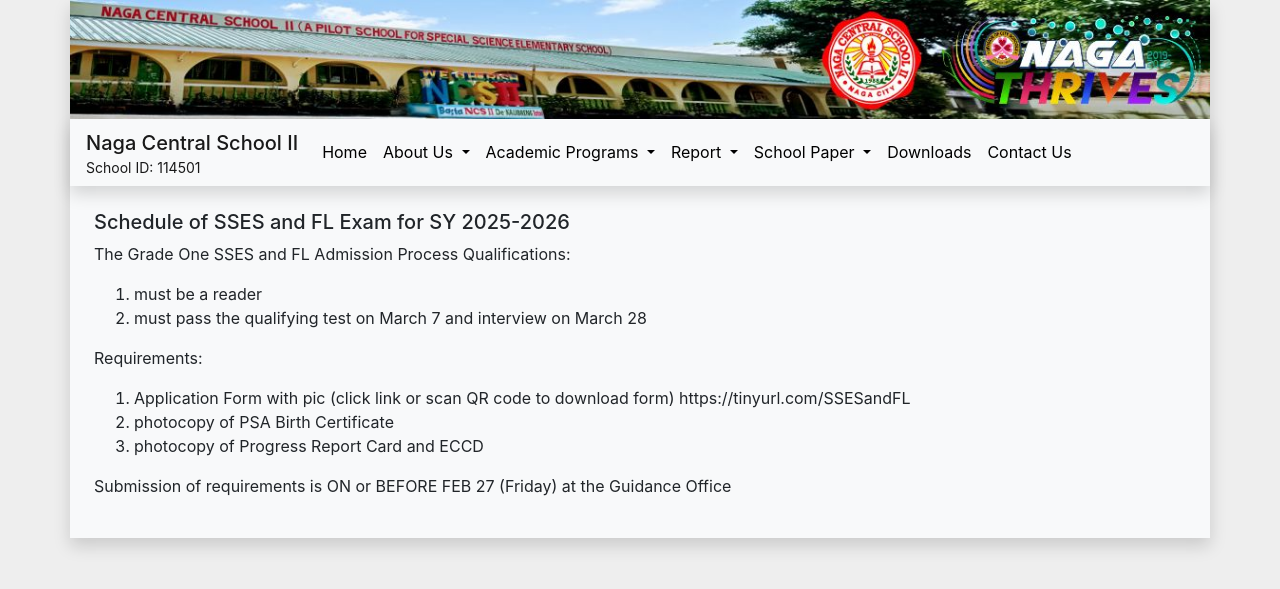
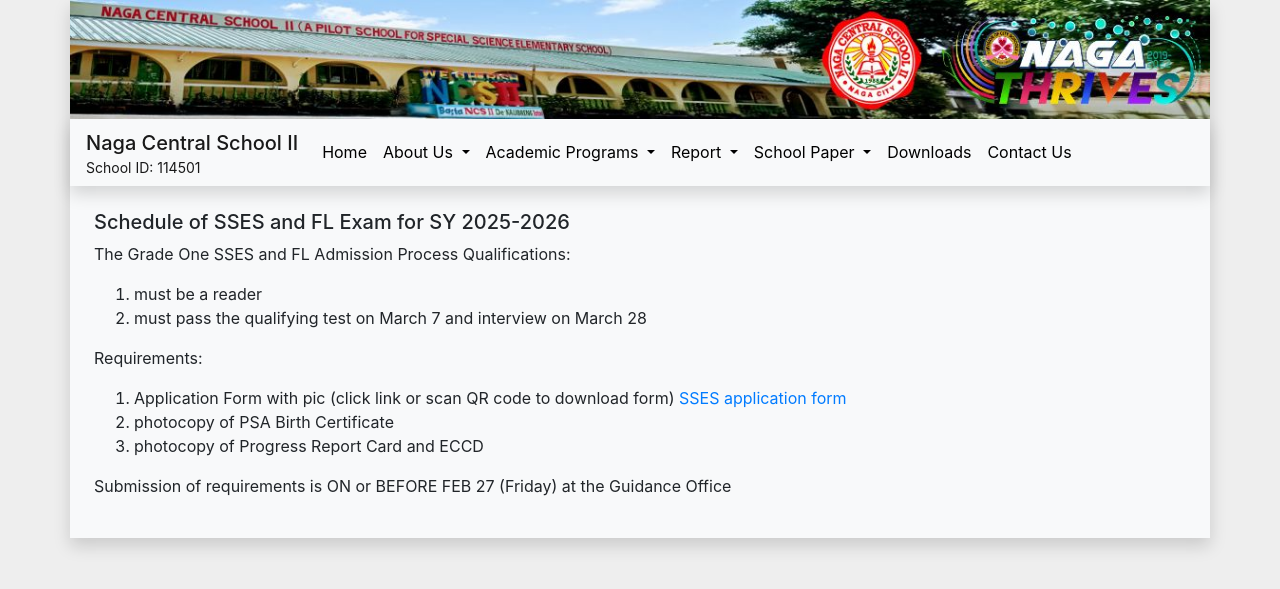
Before and after one commit to nagacentralschool2/nagacentralschool2.github.io, a Jekyll site: the page built from _announcements/2026-01-28-schedule-of-SSESFL-exam.md, in a window 1280 px wide. Shown: the top 589 px of the page. Built offline with Jekyll 4.4.1, drawn with Linux system fonts in a browser that asks for light colours.

Commit message:
fix URL anchor tag

```diff
--- a/_announcements/2026-01-28-schedule-of-SSESFL-exam.md
+++ b/_announcements/2026-01-28-schedule-of-SSESFL-exam.md
@@ -9,7 +9,7 @@
 
 Requirements:
 1. Application Form with pic (click link or scan QR code to download form)
-https://tinyurl.com/SSESandFL
+[SSES application form](https://tinyurl.com/SSESandFL)
 2. photocopy of PSA Birth Certificate
 3. photocopy of Progress Report Card and ECCD
 
```
